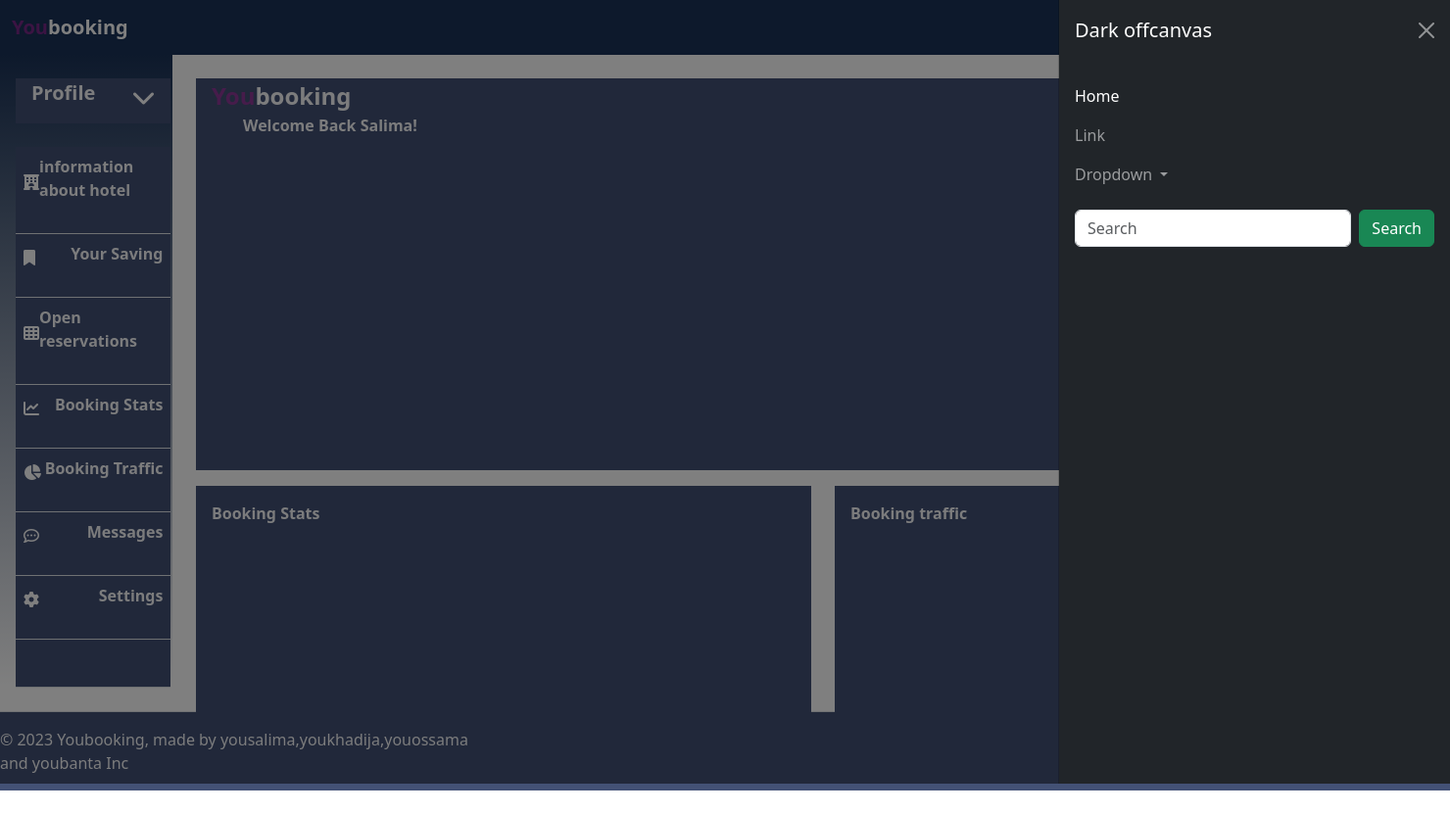
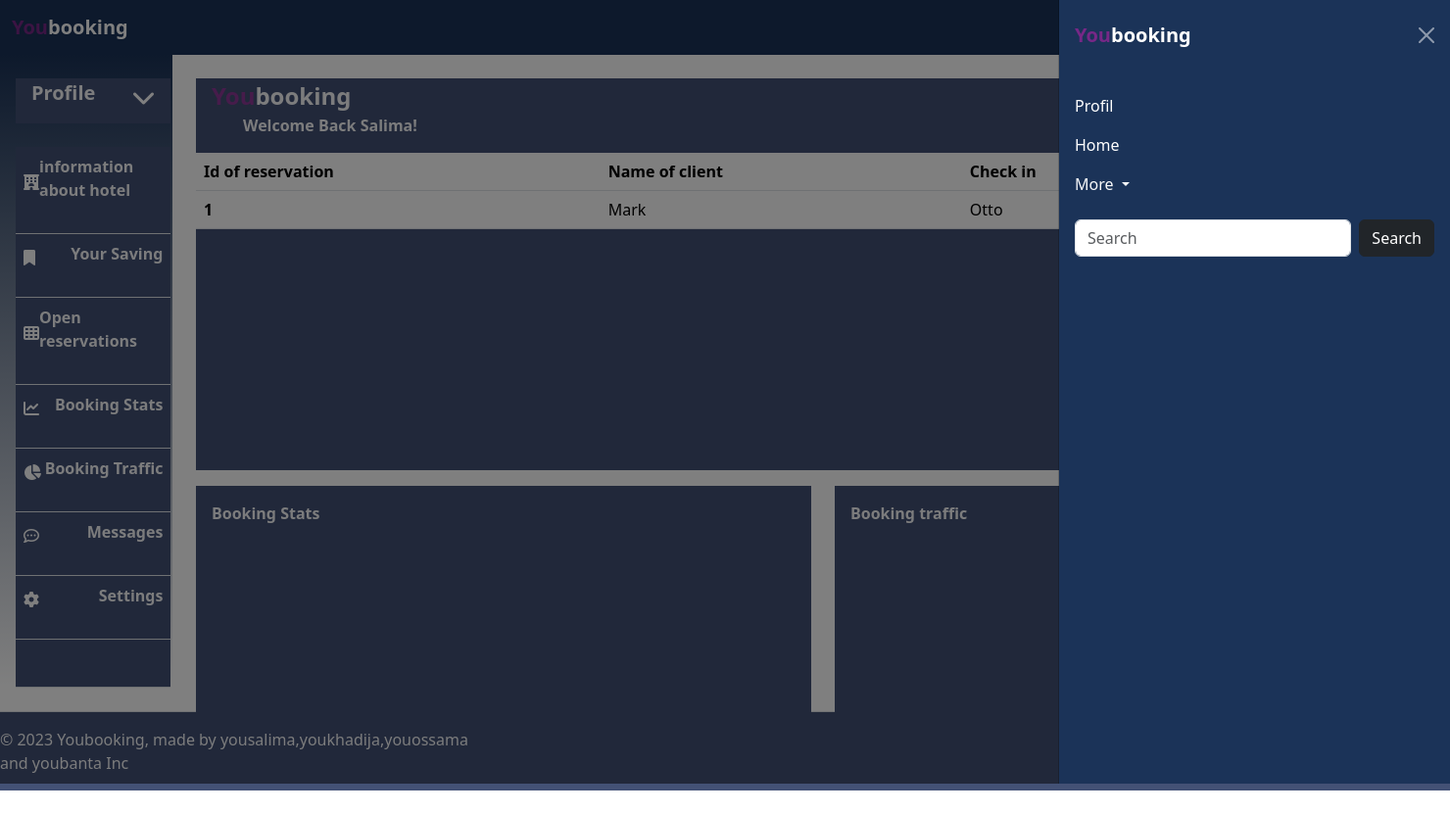
Before and after one commit to AmeksaKhadija/YouBooking, a PHP site: page /dashboard-responsable.php in a window 1480 px wide, after a click that opens the changed part. Shown: the whole page at 98% size. Run offline with PHP 8.4, Linux system fonts and the light colour scheme.

Commit message:
dashborad-reponsable starting working with the database

```diff
--- /dev/null
+++ b/connectDB.php
@@ -0,0 +1,4 @@
+<?php
+$connect =mysqli_connect('$localhost','')
+
+?>
--- a/dashboard-responsable.php
+++ b/dashboard-responsable.php
@@ -56,6 +56,28 @@
         <div class="oudashboard_reservation w-10  ms-4 mt-4">
             <a class="navbar-brand fw-bold text-light fs-4 ms-3 mt-2" href="#"><span class="navbar-logo">You</span>booking</a>
             <p class="text-light fw-bold ms-5">Welcome Back Salima!</p>
+            <table class="table bg-dark-subtle">
+                <?php
+
+
+                ?>
+                <thead class="table ">
+                    <tr class="table">
+                    <th scope="col">Id of reservation</th>
+                    <th scope="col">Name of client</th>
+                    <th scope="col">Check in</th>
+                    <th scope="col">Check out</th>
+                    </tr>
+                </thead>
+                <tbody>
+                    <tr class="table">
+                    <th scope="row">1</th>
+                    <td>Mark</td>
+                    <td>Otto</td>
+                    <td>@mdo</td>
+                    </tr>
+                </tbody>
+            </table>
 
         </div>
         <div class="ourdashboard--statistics ms-4 mb-5 d-flex mt-3 h-50">
@@ -98,4 +120,7 @@
     .ourdashboard--statistics_graph{
         background-color:rgba(67, 81, 117, 1);
     }
+    .table{
+        background-color:rgba(67, 81, 117, 1);
+    }
 </style>
--- a/pages/header.php
+++ b/pages/header.php
@@ -6,34 +6,34 @@
     </button>
     <div class="offcanvas offcanvas-end text-bg-dark" tabindex="-1" id="offcanvasDarkNavbar" aria-labelledby="offcanvasDarkNavbarLabel">
       <div class="offcanvas-header">
-        <h5 class="offcanvas-title" id="offcanvasDarkNavbarLabel">Dark offcanvas</h5>
+      <a class="navbar-brand fw-bold" href="#"><span class="navbar-logo">You</span>booking</a>
         <button type="button" class="btn-close btn-close-white" data-bs-dismiss="offcanvas" aria-label="Close"></button>
       </div>
       <div class="offcanvas-body">
         <ul class="navbar-nav justify-content-end flex-grow-1 pe-3">
           <li class="nav-item">
-            <a class="nav-link active" aria-current="page" href="#">Home</a>
+            <a class="nav-link active" aria-current="page" href="#">Profil</a>
           </li>
           <li class="nav-item">
-            <a class="nav-link" href="#">Link</a>
+            <a class="nav-link active" href="#">Home</a>
           </li>
           <li class="nav-item dropdown">
-            <a class="nav-link dropdown-toggle" href="#" role="button" data-bs-toggle="dropdown" aria-expanded="false">
-              Dropdown
+            <a class="nav-link dropdown-toggle text-light" href="#" role="button" data-bs-toggle="dropdown" aria-expanded="false">
+              More
             </a>
-            <ul class="dropdown-menu dropdown-menu-dark">
-              <li><a class="dropdown-item" href="#">Action</a></li>
-              <li><a class="dropdown-item" href="#">Another action</a></li>
+            <ul class="dropdown-menu">
+              <li><a class="dropdown-item fw-bold text-light" href="#">Contact us</a></li>
+              <li><a class="dropdown-item fw-bold text-light" href="#">FAQs</a></li>
               <li>
                 <hr class="dropdown-divider">
               </li>
-              <li><a class="dropdown-item" href="#">Something else here</a></li>
+              <li><a class="dropdown-item fw-bold text-light" href="#">Report problem</a></li>
             </ul>
           </li>
         </ul>
         <form class="d-flex mt-3" role="search">
           <input class="form-control me-2" type="search" placeholder="Search" aria-label="Search">
-          <button class="btn btn-success" type="submit">Search</button>
+          <button type="button" class="btn btn-dark">Search</button>
         </form>
       </div>
     </div>
@@ -47,4 +47,14 @@
   .navbar{
     background-color: rgba(27, 51, 88, 1);
   }
+  .offcanvas-body{
+    background-color:rgba(27, 51, 88, 1);
+  }
+  .offcanvas-header{
+    background-color: rgba(27, 51, 88, 1);
+  }
+  .dropdown-menu{
+    background-color:rgba(67, 81, 117, 1) !important;
+  }
+
 </style>
```
Also changed, not shown: 1 other file.
